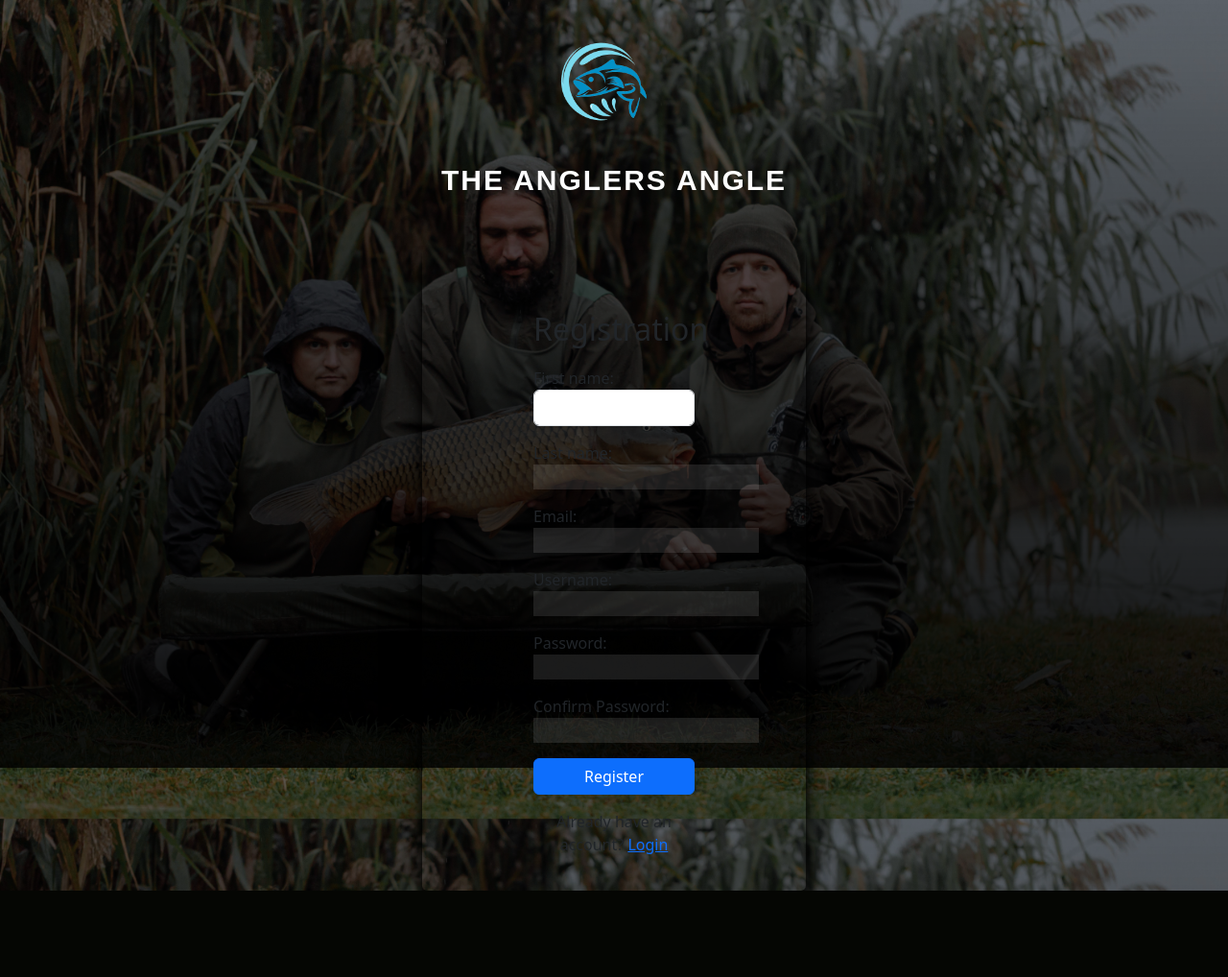
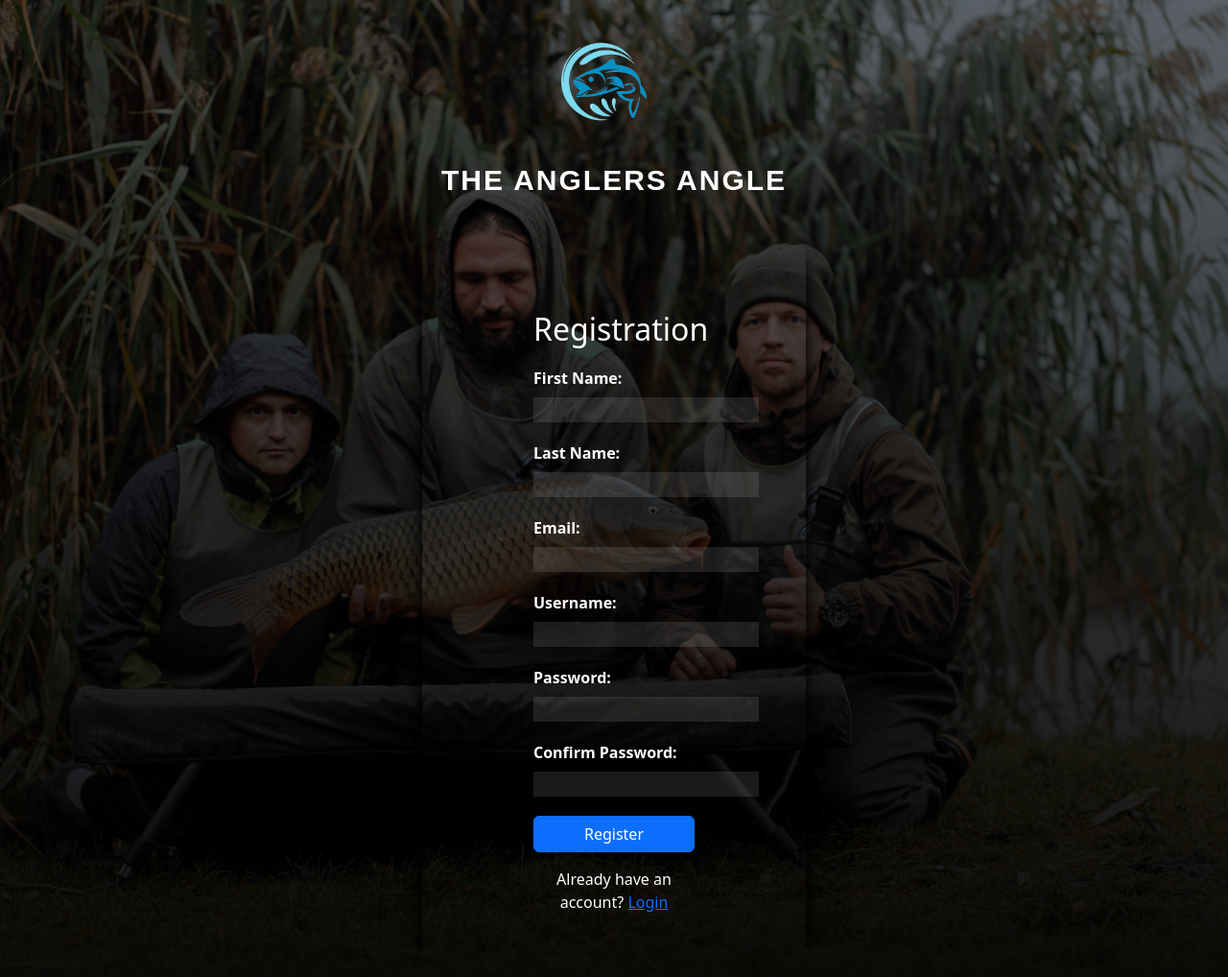
Before and after one commit to scottsmyth56/The_Anglers_Angle, a Django app: page /UserRegister/ in a window 1280 px wide. Shown: the whole page at 96% size. Before the commit the page ends 928 px from the top, so only its background shows below. Run offline with Django 3.2, Linux system fonts and the light colour scheme; parts of the project's set-up code (start-up, migrations or seed data) failed here and were passed over; some libraries are stand-ins or nearby versions.

Commit message:
Update Styling for Registration Page

```diff
--- a/templates/Auth/register_user.html
+++ b/templates/Auth/register_user.html
@@ -16,11 +16,11 @@
     <style>
         body {
             background: linear-gradient(rgba(0, 0, 0, 0.5), rgba(0, 0, 0, 0.9)),
-            url("{% static 'images/login-background.jpg' %}") no-repeat center center fixed;
+            url("{% static 'images/login-background.jpg' %}") no-repeat center center;
             background-size: cover;
             background-position: center;
             background-repeat: no-repeat;
-            height: 100vh;
+            height: 100%;
 
         }
     </style>
@@ -35,13 +35,38 @@
         <div class="container-login">
             <div class="row justify-content-center mt-5">
                 <div class="col-md-6">
-                    <h2 class="text-center">Registration</h2>
+                    <h2 class="text-center form-header">Registration</h2>
                     <form method="post">
                         {% csrf_token %}
-                        {{ form.as_p }}
+                        <div class="form-group">
+                            <label for="{{ form.first_name.id_for_label }}" class="form-label">First Name:</label>
+                            {{ form.first_name }}
+                        </div>
+                        <div class="form-group">
+                            <label for="{{ form.last_name.id_for_label }}" class="form-label">Last Name:</label>
+                            {{ form.last_name }}
+                        </div>
+                        <div class="form-group">
+                            <label for="{{ form.email.id_for_label }}" class="form-label">Email:</label>
+                            {{ form.email }}
+                        </div>
+                        <div class="form-group">
+                            <label for="{{ form.username.id_for_label }}" class="form-label">Username:</label>
+                            {{ form.username }}
+                        </div>
+                        <div class="form-group">
+                            <label for="{{ form.password.id_for_label }}" class="form-label">Password:</label>
+                            {{ form.password }}
+                        </div>
+                        <div class="form-group">
+                            <label for="{{ form.password2.id_for_label }}" class="form-label">Confirm Password:</label>
+                            {{ form.password2 }}
+                        </div>
                         <button type="submit" class="btn btn-primary">Register</button>
                     </form>
-                    <p class="text-center mt-3">Already have an account? <a href="{% url 'login' %}">Login</a></p>
+                    <p class="text-center mt-3 form-info">Already have an account? <a href="{% url 'login' %}">Login</a>
+                    </p>
+
                 </div>
             </div>
         </div>
--- a/users/forms.py
+++ b/users/forms.py
@@ -17,7 +17,7 @@ class RegistrationForm(forms.ModelForm):
     def __init__(self, *args, **kwargs):
         super().__init__(*args, **kwargs)
         self.fields['first_name'].widget.attrs.update(
-            {'class': 'form-control'})
+            {'class': 'form-input'})
         self.fields['last_name'].widget.attrs.update({'class': 'form-input'})
         self.fields['email'].widget.attrs.update({'class': 'form-input'})
         self.fields['username'].widget.attrs.update({'class': 'form-input'})
```
